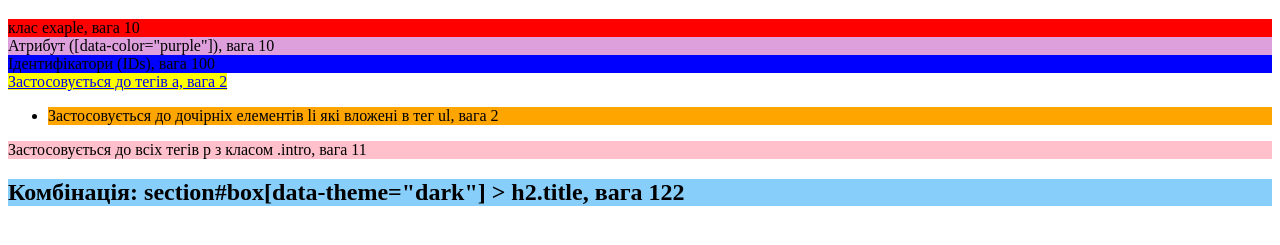
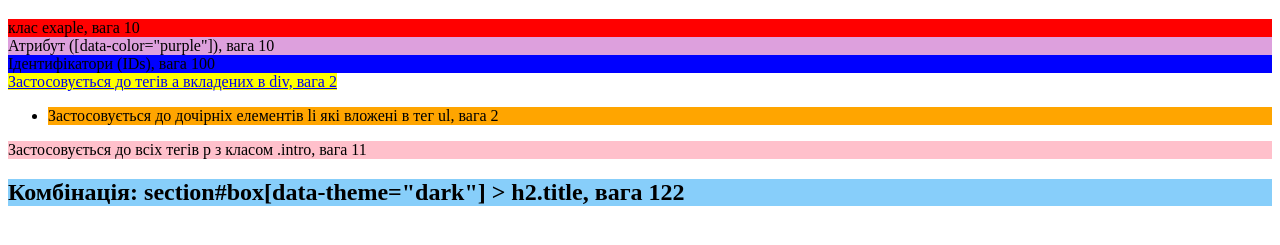
Before and after one commit to bombordirv/home-work-5.1, a plain HTML site: page index.html in a window 1280 px wide. Shown: the part 61-306 px from the top of the page. Drawn offline with Linux system fonts and the light colour scheme.

Commit message:
fix description of the selector

```diff
--- a/index.html
+++ b/index.html
@@ -18,7 +18,7 @@
 
   <div id="num1"> Ідентифікатори (IDs), вага 100 </div>
 
-  <div><a href="#">Застосовується до тегів a, вага 2</a></div>
+  <div><a href="#">Застосовується до тегів a вкладених в div, вага 2</a></div>
 
   <ul>
     <li>Застосовується до дочірніх елементів li які вложені в тег ul, вага 2</li>
```
